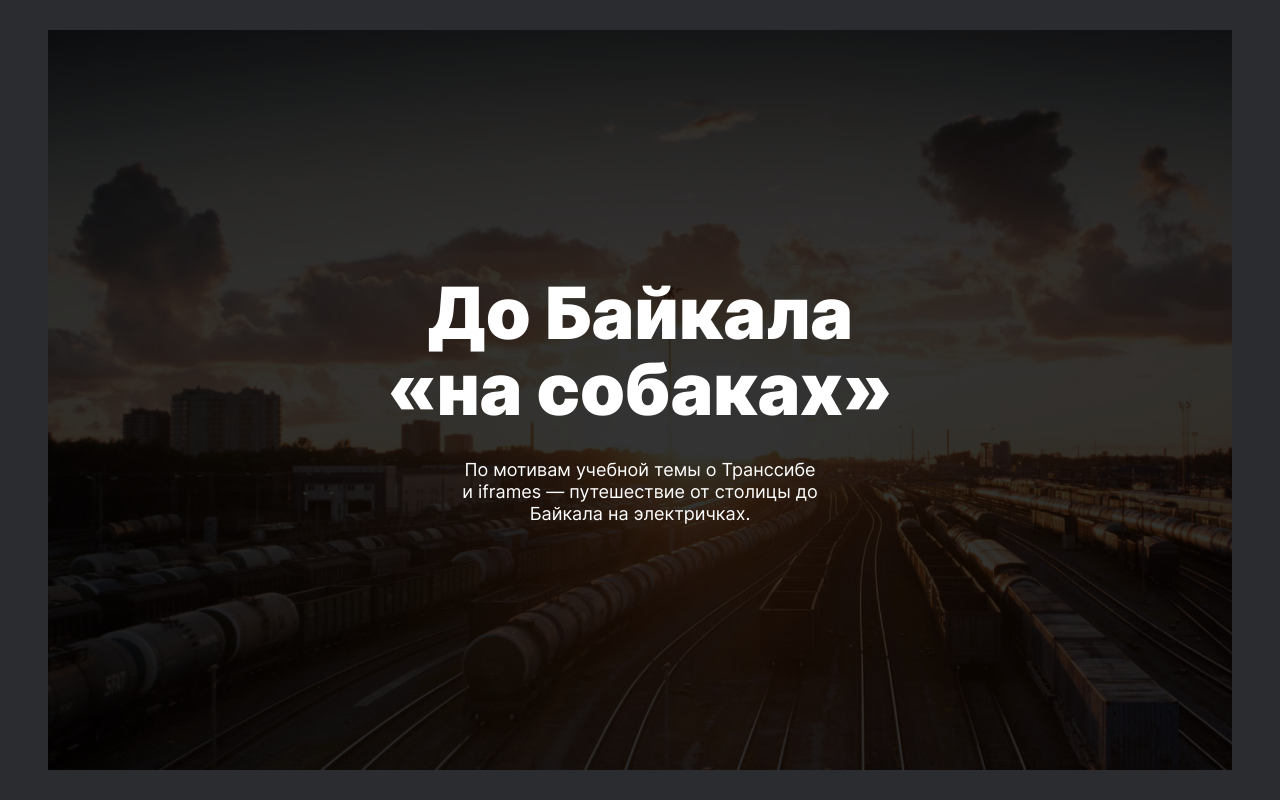
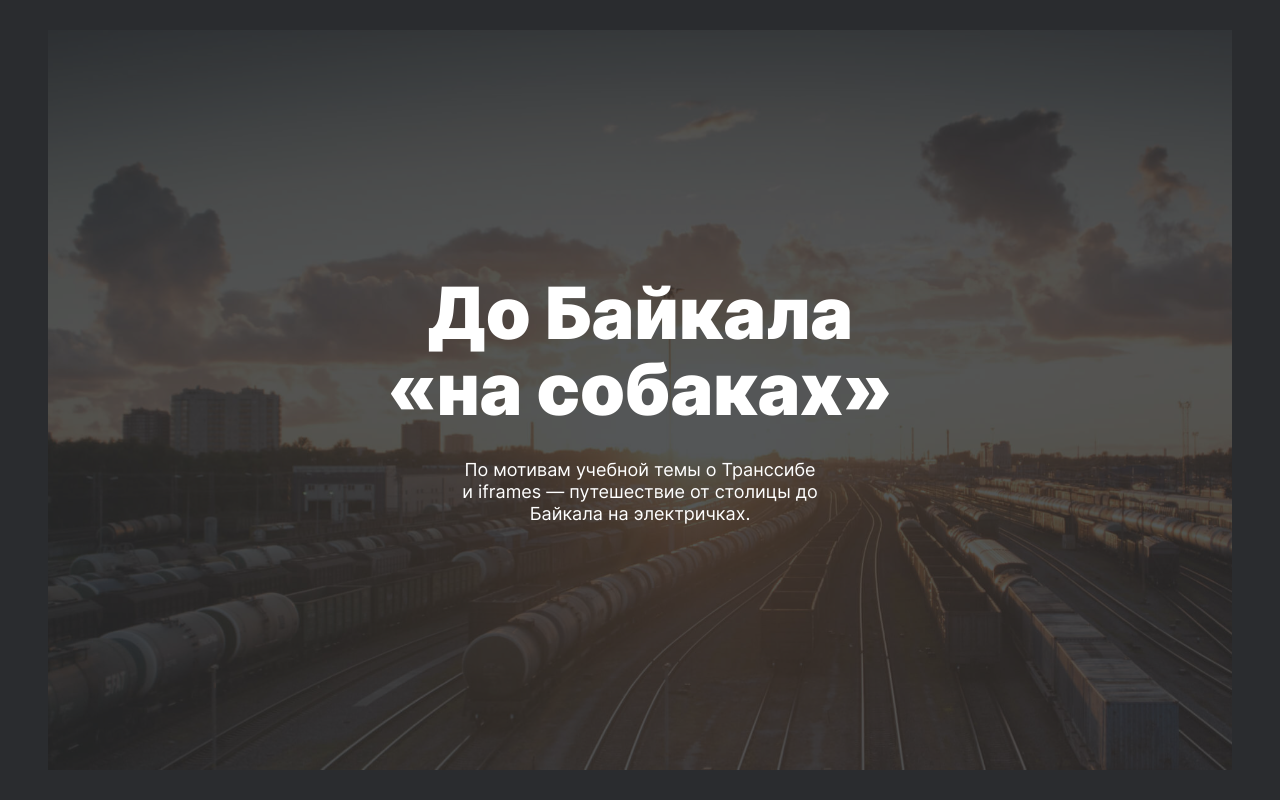
Before and after one commit to Slava65/russian-travel, a plain HTML site: page index.html in a window 1280 px wide. In both pictures the pointer is over the link 640 px from the left and 6370 px from the top of the page. Shown: the part 5970-6770 px from the top of the page. Drawn offline with Linux system fonts and the light colour scheme; files whose address does not match are found by name.

Commit message:
Version 2

```diff
--- a/blocks/cover/__overlay/cover__overlay.css
+++ b/blocks/cover/__overlay/cover__overlay.css
@@ -1,7 +1,7 @@
 .cover__overlay {
   max-width: 100%;
   min-height: 740px;
-  background: rgb(0,0,0, 0.3);
+  background: rgba(42, 44, 46, .3);
   display: flex;
   flex-direction: column;
   justify-content: center;
@@ -11,7 +11,7 @@
 }
 
 .cover__overlay:hover {
-  background: rgb(0,0,0, 0.8);
+  background:  rgba(42, 44, 46, .8);
 }
 
 @media screen and (max-width: 1024px) {
--- a/blocks/cover/__subtitle/cover__subtitle.css
+++ b/blocks/cover/__subtitle/cover__subtitle.css
@@ -12,7 +12,6 @@
   color: #FFFFFF;
   position: relative;
   z-index: 2;
-
 }
 
 @media screen and (max-width: 426px) {
@@ -21,5 +20,4 @@
     line-height: 16px;
     max-width: 288px;
   }
-
 }
--- a/blocks/cover/__title/cover__title.css
+++ b/blocks/cover/__title/cover__title.css
@@ -12,9 +12,6 @@
   text-align: center;
   color: #FFFFFF;
   z-index: 2;
-
-
-
 }
 
 @media screen and (max-width: 426px) {
@@ -23,5 +20,4 @@
     line-height: 35px;
     max-width: 288px;
   }
-
 }
--- a/blocks/cover/cover.css
+++ b/blocks/cover/cover.css
@@ -7,7 +7,6 @@
   position: relative;
   z-index: 1;
 }
-
 
 @media screen and (max-width: 1024px) {
   .cover {
```
Also changed, not shown: index.html (+0 -4 lines).
